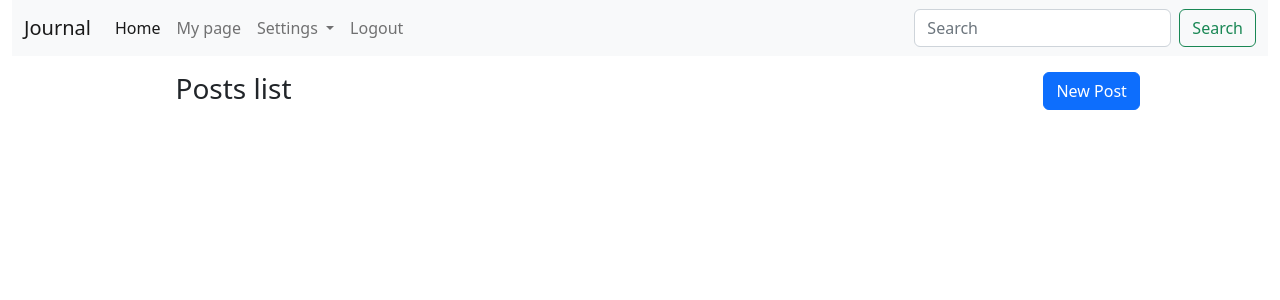
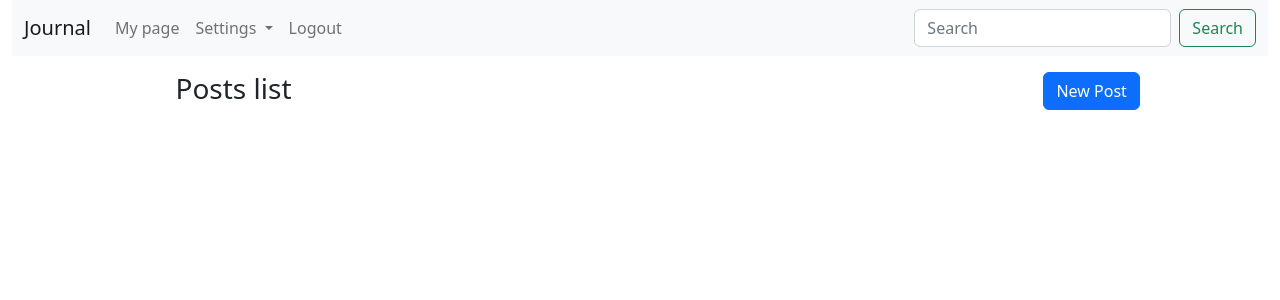
Before and after one commit to CafelatteHere/journal_app, a Django app: page /journal/my_posts/ in a window 1280 px wide. Shown: the top 300 px of the page. Run offline with Django 4.2, Linux system fonts and the light colour scheme; data that the repository does not hold is empty.

Commit message:
Add link to homepage in site header
- Add link to homepage in site header in  app name ('Journal')
- Delete 'Home' button because it has same function

```diff
--- a/journal_app/journal/templates/journal/base.html
+++ b/journal_app/journal/templates/journal/base.html
@@ -17,15 +17,12 @@
       <div class="col-md-12">
         <nav class="navbar navbar-expand-lg bg-light">
           <div class="container-fluid">
-            <a class="navbar-brand" href="#">Journal</a>
+            <a class="navbar-brand" href="{% url 'my_posts' %}">Journal</a>
             <button class="navbar-toggler" type="button" data-bs-toggle="collapse" data-bs-target="#navbarSupportedContent" aria-controls="navbarSupportedContent" aria-expanded="false" aria-label="Toggle navigation">
               <span class="navbar-toggler-icon"></span>
             </button>
             <div class="collapse navbar-collapse" id="navbarSupportedContent">
               <ul class="navbar-nav me-auto mb-2 mb-lg-0">
-                <li class="nav-item">
-                  <a class="nav-link active" aria-current="page" href="#">Home</a>
-                </li>
                 <li class="nav-item">
                   <a class="nav-link" href="#">My page</a>
                 </li>
```
